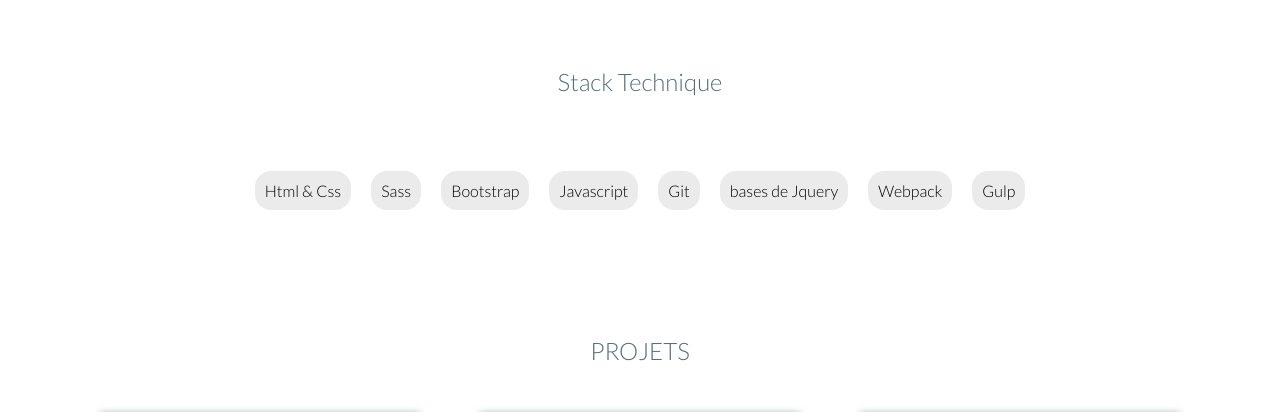
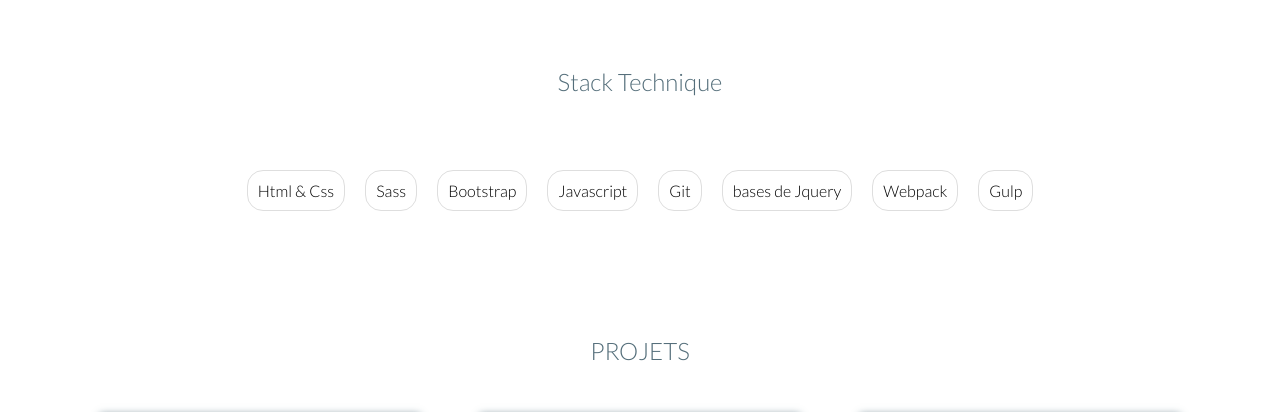
Before and after one commit to OMantel1/Portfolio, a plain HTML site: page index.html in a window 1280 px wide. Shown: the part 116-528 px from the top of the page. Drawn offline with Linux system fonts and the light colour scheme.

Commit message:
Modifie stack list visuel

```diff
--- a/sass/style.scss
+++ b/sass/style.scss
@@ -106,7 +106,8 @@
 
     &__items {
         list-style: none;
-        background-color: $background-color;
+        background-color: white;
+        border: solid 1px darken($background-color, 5%) ;
         padding: 10px;
         margin: 10px;
         border-radius: 16px;
```
Also changed, not shown: style.css.
